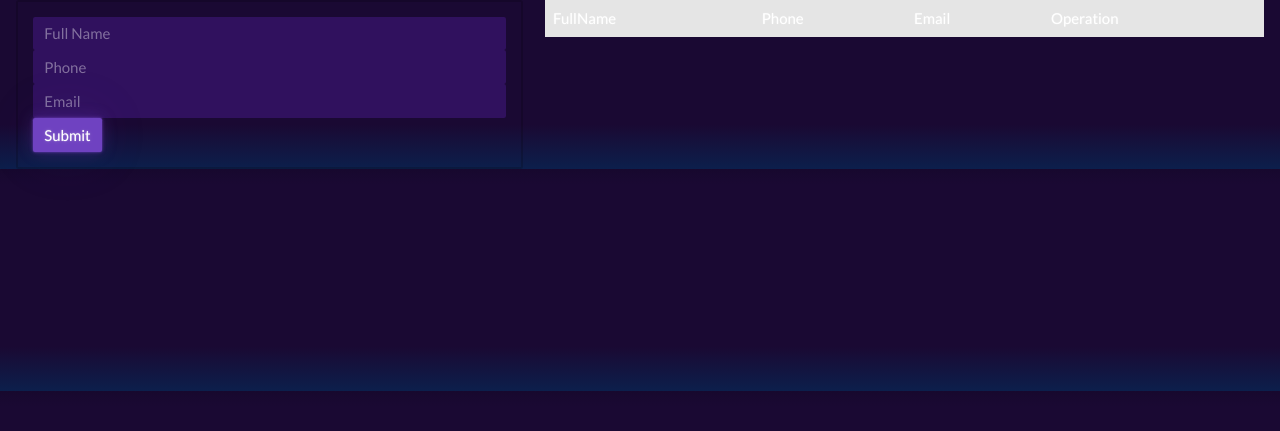
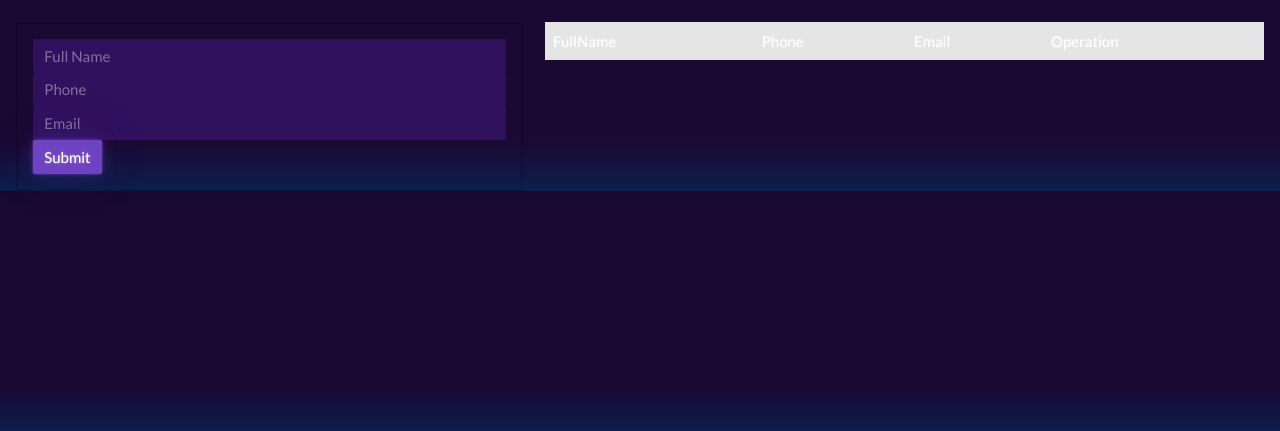
Before and after one commit to Its-Yayo/f-test, a Flask app: page / in a window 1280 px wide. Shown: the part 53-484 px from the top of the page. Run offline with Flask 3, Linux system fonts and the light colour scheme; data that the repository does not hold is empty; parts of the project's set-up code (start-up, migrations or seed data) failed here and were passed over.

Commit message:
Add improvements layout.html #36

```diff
--- a/templates/layout.html
+++ b/templates/layout.html
@@ -21,7 +21,7 @@
     </nav>
 
     <!-- Conteiner -->
-    <div class="w3-container">
+    <div class="w3-container pt-4">
         {% block body %}
         {% endblock %}
     </div>
```
